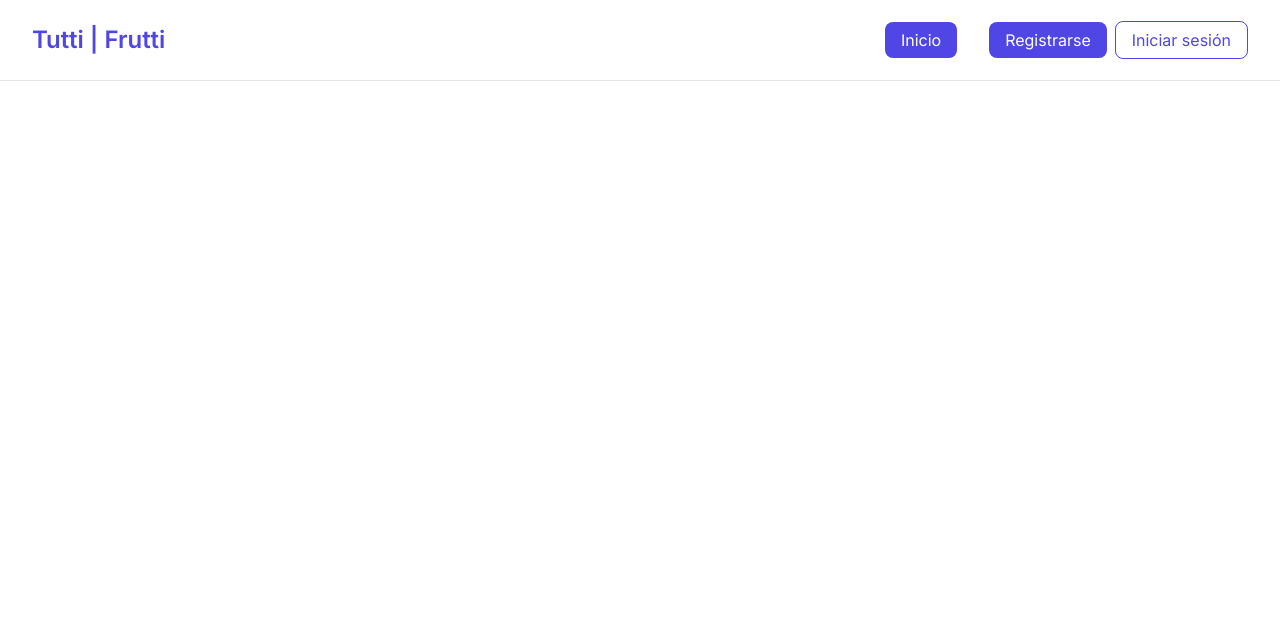
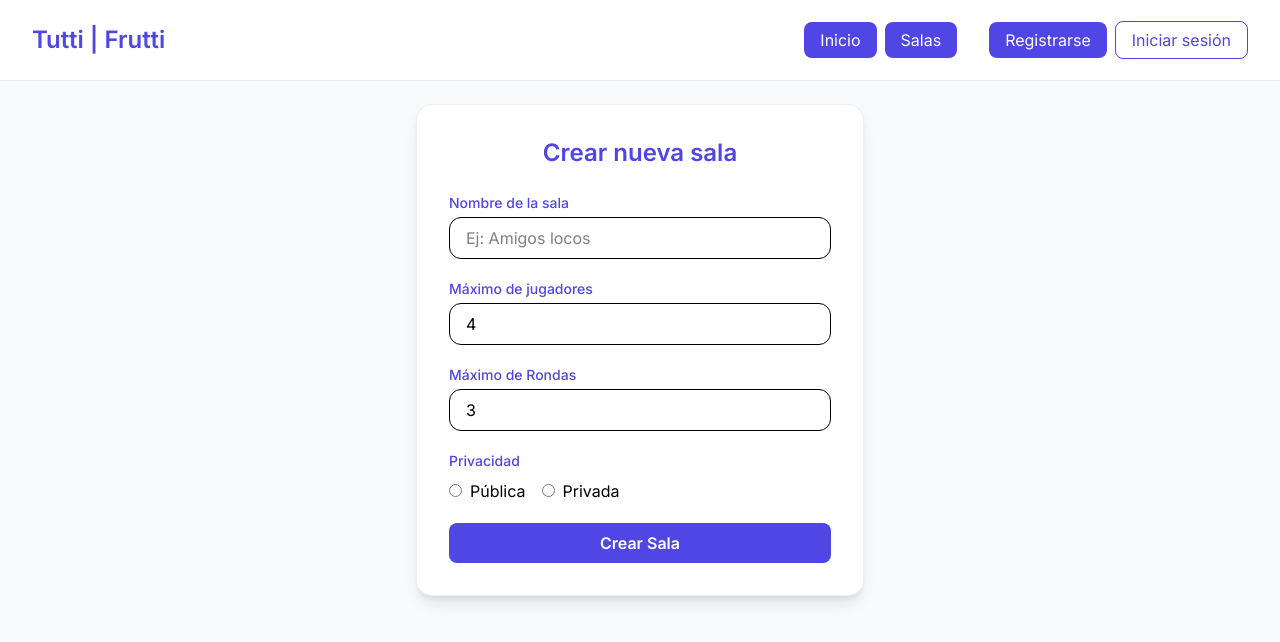
Before and after one commit to gian-marco24/Tuti-Fruti-Online, a React (Vite) app: page /create-room in a window 1280 px wide. Shown: the top 642 px of the page. Built offline with nearby package versions, Linux system fonts and the light colour scheme; no server answers.

Commit message:
Pantalla de Lobbies, y crear lobbies + rutas publicas

```diff
--- a/src/app/AppRouter.tsx
+++ b/src/app/AppRouter.tsx
@@ -3,18 +3,25 @@ import HomeScreen from '../features/home/pages/HomeScreen'
 import LoginScreen from '../features/auth/pages/LoginScreen'
 import RegisterScreen from '../features/auth/pages/RegisterScreen'
 import ProfileScreen from '../features/profile/pages/ProfileScreen'
+import LobbiesScreen from '../features/lobbies/pages/LobbiesScreen'
 import ProtectedRoutes from './ProtectedRoutes'
+import PublicRoutes from './PublicRoutes'
+import CreateRoomPage from '../features/lobbies/pages/CreateLobbyScreen'
 
 export const AppRouter = () => {
   return (
     <Routes>
       <Route path='/' element={<HomeScreen />} />
-      <Route path='/login' element={<LoginScreen />} />
-      <Route path='/register' element={<RegisterScreen />} />
+      <Route element={<PublicRoutes />}>
+        <Route path='/login' element={<LoginScreen />} />
+        <Route path='/register' element={<RegisterScreen />} />
+      </Route>
 
       <Route element={<ProtectedRoutes />}>
         <Route path='/profile' element={<ProfileScreen />} />
       </Route>
+      <Route path='/lobbies' element={<LobbiesScreen />} />
+      <Route path='/create-room' element={<CreateRoomPage />} />
     </Routes>
   )
 }
--- /dev/null
+++ b/src/app/PublicRoutes.tsx
@@ -0,0 +1,11 @@
+import { Navigate, Outlet } from "react-router-dom";
+import { useSelector } from "react-redux"
+import { type RootState } from '../infraestructure/store';
+
+const PublicRoutes = () => {
+  const user = useSelector((state: RootState) => state.auth.user)
+
+  return user ? <Navigate to="/profile"/> : <Outlet />
+}
+
+export default PublicRoutes
--- a/src/features/auth/pages/LoginScreen.tsx
+++ b/src/features/auth/pages/LoginScreen.tsx
@@ -1,7 +1,7 @@
 import { useForm } from "react-hook-form";
 import { zodResolver } from "@hookform/resolvers/zod";
 import { Link } from "react-router-dom";
-import { InputField } from "../ui/inputField";
+import { InputField } from "../../shared/ui/inputField";
 import { loginSchema, type LoginSchema } from "../schemas/loginSchema";
 import { useAuth } from "../hooks/useAuth";
 import { ButtonAnim } from "../../shared/ui/ButtonAnim";
@@ -14,7 +14,7 @@ export default function LoginScreen() {
   const { error, success, loading, submitLogin } = useAuth();
 
   return (
-    <div className="min-h-screen flex items-center justify-center bg-bg-light px-4">
+    <div className="min-h-screen flex items-start pt-12 justify-center bg-bg-light px-4">
       <div className="w-full max-w-md bg-white rounded-2xl shadow-lg p-8 border border-border-light">
         {/* Título */}
         <h2 className="text-3xl font-bold text-center text-primary mb-6">
--- a/src/features/auth/pages/RegisterScreen.tsx
+++ b/src/features/auth/pages/RegisterScreen.tsx
@@ -1,6 +1,6 @@
 import { useEffect } from "react";
 import { Link } from "react-router-dom";
-import { InputField } from "../ui/inputField";
+import { InputField } from "../../shared/ui/inputField";
 import { useForm } from "react-hook-form";
 import { zodResolver } from '@hookform/resolvers/zod';
 import { registerSchema, type RegisterSchema } from "../schemas/registerSchema";
@@ -23,7 +23,7 @@ export default function RegisterScreen() {
   }, [reset]);
 
   return (
-    <div className="min-h-screen flex items-center justify-center bg-bg-light px-4">
+    <div className="min-h-screen flex items-start pt-12 justify-center bg-bg-light px-4">
       <div className="w-full max-w-md bg-white rounded-2xl shadow-lg p-8 border border-border-light">
         {/* Título */}
         <h2 className="text-3xl font-bold text-center text-primary mb-6">
--- /dev/null
+++ b/src/features/lobbies/pages/CreateLobbyScreen.tsx
@@ -0,0 +1,123 @@
+import { useState } from "react";
+import { useForm } from "react-hook-form";
+import { zodResolver } from "@hookform/resolvers/zod";
+import { CreateRoomSchema, type CreateRoomForm } from "../schemas/CreateRoomSchema";
+import { InputField } from "../../shared/ui/inputField";
+import { ButtonAnim } from "../../shared/ui/ButtonAnim";
+
+export default function CreateRoomPage() {
+  const [loading] = useState(false)
+  const {
+    register,
+    handleSubmit,
+    formState: { errors },
+  } = useForm<CreateRoomForm>({
+    resolver: zodResolver(CreateRoomSchema),
+    defaultValues: {
+      name: "",
+      maxPlayers: 4,
+      rounds: 3,
+      privacy: "public",
+    },
+  });
+
+  const onSubmit = (data: CreateRoomForm) => {
+    console.log("Crear sala:", data);
+  };
+
+  return (
+    <div className="min-h-screen bg-bg-light flex items-start justify-center p-6">
+      <div className="w-full max-w-md rounded-2xl bg-white shadow-lg border border-primary/10 p-8">
+        <h1 className="text-2xl font-bold text-primary mb-6 text-center">
+          Crear nueva sala
+        </h1>
+
+        <form onSubmit={handleSubmit(onSubmit)} className="space-y-5">
+          {/* Nombre de la sala */}
+          <div>
+            <label className="block text-sm font-medium text-primary mb-1">
+              Nombre de la sala
+            </label>
+            <InputField
+              registration={register("name")}
+              id="name"
+              error={errors.name}
+              placeholder="Ej: Amigos locos"
+              type="text"
+              className="w-full rounded-xl border border-textOffFocus px-4 py-2 focus:border-details focus:outline-none"
+            />
+          </div>
+
+          {/* Máx jugadores */}
+          <div>
+            <label className="block text-sm font-medium text-primary mb-1">
+              Máximo de jugadores
+            </label>
+            <InputField
+              registration={register("maxPlayers", { valueAsNumber: true })}
+              id="maxPlayers"
+              error={errors.maxPlayers}
+              type="number"
+              min={2}
+              max={10}
+              className="w-full rounded-xl border border-textOffFocus px-4 py-2 focus:border-details focus:outline-none"
+            />
+          </div>
+
+          {/* Máx Rondas */}
+          <div>
+            <label className="block text-sm font-medium text-primary mb-1">
+              Máximo de Rondas
+            </label>
+            <InputField
+              registration={register("rounds", { valueAsNumber: true })}
+              id="rounds"
+              error={errors.rounds}
+              type="number"
+              className="w-full rounded-xl border border-textOffFocus px-4 py-2 focus:border-details focus:outline-none"
+            />
+          </div>
+
+          {/* Privacidad */}
+          <div>
+            <span className="block text-sm font-medium text-primary mb-2">
+              Privacidad
+            </span>
+            <div className="flex gap-4">
+              <label className="flex items-center gap-2">
+                <InputField
+                  registration={register("privacy")}
+                  id="privacy-public"
+                  type="radio"
+                  className="w-full rounded-xl border border-text-muted px-4 py-2 focus:border-accent focus:outline-none"
+                />
+                Pública
+              </label>
+              <label className="flex items-center gap-2">
+                <InputField
+                  registration={register("privacy")}
+                  id="privacy-private"
+                  type="radio"
+                  className="w-full rounded-xl border border-text-muted px-4 py-2 focus:border-accent focus:outline-none"
+                />
+                Privada
+              </label>
+            </div>
+            {errors.privacy && (
+              <p className="mt-1 text-sm text-error">
+                {errors.privacy.message}
+              </p>
+            )}
+          </div>
+
+          {/* Botón */}
+          <ButtonAnim
+            text="Crear Sala"
+            type="submit"
+            loading={loading}
+          />
+        </form>
+      </div>
+    </div>
+  );
+}
--- /dev/null
+++ b/src/features/lobbies/pages/LobbiesScreen.tsx
@@ -0,0 +1,75 @@
+import { useState } from "react";
+import { Link } from "react-router-dom";
+
+type Lobby = {
+  id: string;
+  name: string;
+  players: number;
+  maxPlayers: number;
+  status: "waiting" | "playing";
+};
+
+const sampleLobbies: Lobby[] = [
+  { id: "1", name: "Sala Pro", players: 2, maxPlayers: 4, status: "waiting" },
+  { id: "2", name: "Diversión Total", players: 4, maxPlayers: 4, status: "playing" },
+  { id: "3", name: "Amigos", players: 1, maxPlayers: 6, status: "waiting" },
+  { id: "4", name: "Competitiva", players: 3, maxPlayers: 5, status: "playing" },
+];
+
+export default function LobbiesPage() {
+  const [lobbies] = useState<Lobby[]>(sampleLobbies);
+
+  return (
+    <div className="min-h-screen bg-bg-light p-6">
+      {/* Encabezado */}
+      <div className="mb-6 flex flex-col md:flex-row md:items-center md:justify-between">
+        <h1 className="text-2xl font-bold text-primary">Salas disponibles</h1>
+        <div className="max-md:space-y-2 md:space-x-4 flex max-md:flex-col mt-2">
+          <Link to="/create-room" className="bg-primary hover:bg-primary-dark px-4 py-2 rounded-xl text-white w-fit">
+            Crear Sala
+          </Link>
+          <input
+            type="text"
+            placeholder="Buscar sala..."
+            className="rounded-xl border border-textOffFocus px-4 py-2 text-sm focus:border-details focus:outline-none"
+          />
+        </div>
+      </div>
+
+      {/* Grid de salas */}
+      <div className="grid grid-cols-1 gap-6 sm:grid-cols-2 lg:grid-cols-3">
+        {lobbies.map((lobby) => (
+          <div
+            key={lobby.id}
+            className="rounded-2xl bg-white shadow-md border border-primary/10 p-6 flex flex-col justify-between"
+          >
+            <div>
+              <h2 className="text-lg font-semibold text-primary">{lobby.name}</h2>
+              <p className="text-sm text-textOffFocus mt-1">
+                Jugadores: {lobby.players}/{lobby.maxPlayers}
+              </p>
+              <p
+                className={`mt-2 text-sm font-medium ${lobby.status === "waiting"
+                    ? "text-btnPrimaryColor"
+                    : "text-details"
+                  }`}
+              >
+                {lobby.status === "waiting" ? "Esperando jugadores" : "En curso"}
+              </p>
+            </div>
+
+            <button
+              className={`mt-4 w-full rounded-xl px-4 py-2 font-medium text-white transition ${lobby.players >= lobby.maxPlayers
+                  ? "bg-primary-light cursor-not-allowed"
+                  : "bg-primary hover:bg-primary-dark cursor-pointer"
+                }`}
+              disabled={lobby.players >= lobby.maxPlayers}
+            >
+              {lobby.players >= lobby.maxPlayers ? "Sala llena" : "Unirse"}
+            </button>
+          </div>
+        ))}
+      </div>
+    </div>
+  );
+}
--- /dev/null
+++ b/src/features/lobbies/schemas/CreateRoomSchema.ts
@@ -0,0 +1,16 @@
+import { z } from "zod";
+
+export const CreateRoomSchema = z.object({
+  name: z.string().min(3, "El nombre debe tener al menos 3 caracteres"),
+  maxPlayers: z
+    .number()
+    .min(2, "Mínimo 2 jugadores")
+    .max(10, "Máximo 10 jugadores"),
+  rounds: z
+    .number()
+    .min(3, "Al menos 3 rondas")
+    .max(15, "Hasta 15 rondas"),
+  privacy: z.enum(["public", "private"]),
+});
+
+export type CreateRoomForm = z.infer<typeof CreateRoomSchema>;
--- a/src/features/profile/pages/ProfileScreen.tsx
+++ b/src/features/profile/pages/ProfileScreen.tsx
@@ -21,7 +21,7 @@ export default function ProfileScreen() {
   };
 
   return (
-    <div className="min-h-screen pt-24 px-6 bg-bg-light flex justify-center">
+    <div className="min-h-screen pt-12 px-6 bg-bg-light flex justify-center items-start">
       <div className="w-full max-w-3xl bg-white rounded-2xl shadow-lg p-8 border border-border-light">
         {/* 📌 Cabecera del perfil */}
         <div className="flex flex-col md:flex-row items-center gap-6 mb-8">
@@ -45,8 +45,10 @@ export default function ProfileScreen() {
               ✏️
             </label>
           </div>
-
-          <div className="flex-1 text-center md:text-left">
+          <div className="flex-1 text-center md:text-left gap-4">
+            <div>
+              <h2 className="text-md font-regular text-primary">{user?.email}</h2>
+            </div>
             {isEditing ? (
               <input
                 type="text"
@@ -55,18 +57,18 @@ export default function ProfileScreen() {
                 className="px-4 py-2 border-2 border-border-light rounded-lg focus:outline-none focus:ring-2 focus:ring-primary"
               />
             ) : (
-              <h2 className="text-2xl font-bold text-primary">{user?.username}</h2>
+              <h2 className="text-3xl font-bold text-primary">{user?.username}</h2>
             )}
             <button
               onClick={() => {
                 if (isEditing) {
-                  changeUsername(newUsername);
+                  if(user.username !== newUsername) changeUsername(newUsername);
                   setIsEditing(false);
                 } else {
                   setIsEditing(true);
                 }
               }}
-              className="cursor-pointer mt-2 px-3 py-1 text-sm bg-primary text-white rounded-lg hover:bg-primary-dark transition"
+              className="cursor-pointer mt-2 px-4 py-2 text-md bg-primary text-white rounded-lg hover:bg-primary-dark transition"
             >
               {isEditing ? "Guardar" : "Editar nombre"}
             </button>
--- a/src/features/shared/ui/Navbar.tsx
+++ b/src/features/shared/ui/Navbar.tsx
@@ -1,24 +1,44 @@
 import { useState } from 'react'
 import { Link } from 'react-router-dom'
 import { Menu, X } from "lucide-react"
+import { useSelector } from "react-redux"
+import { type RootState } from '../../../infraestructure/store';
 
 const Navbar = () => {
   const [isOpen, setIsOpen] = useState(false);
+  const user = useSelector((state: RootState) => state.auth.user)
 
   return (
+    <div>
       <header className="w-full py-6 px-8 flex justify-between items-center border-b border-border-light bg-white fixed">
         <h1 className="text-2xl font-bold text-primary">Tutti | Frutti</h1>
 
         {/* Botones en desktop */}
         <div className='space-x-8 flex-row hidden md:flex'>
-        <div className=" ">
+          <div className='space-x-2'>
             <Link
               to="/"
               className="px-4 py-2 rounded-lg bg-primary text-white hover:bg-primary-dark transition"
             >
               Inicio
             </Link>
+            <Link
+              to="/lobbies"
+              className="px-4 py-2 rounded-lg bg-primary text-white hover:bg-primary-dark transition"
+            >
+              Salas
+            </Link>
           </div>
+          {user ? (
+            <div>
+              <Link
+                to="/profile"
+                className="px-4 py-2 rounded-lg bg-primary text-white hover:bg-primary-dark transition"
+              >
+                Perfil
+              </Link>
+            </div>
+          ) : (
             <div className="space-x-2">
               <Link
                 to="/register"
@@ -33,6 +53,7 @@ const Navbar = () => {
                 Iniciar sesión
               </Link>
             </div>
+          )}
         </div>
 
         {/* Botón hamburguesa en mobile */}
@@ -90,6 +111,10 @@ const Navbar = () => {
           </div>
         )}
       </header>
+      <div className='h-[80px]'>
+        <p>Hola Mundo</p>
+      </div>
+    </div>
   )
 }
 
```
Also changed, not shown: src/features/shared/ui/inputField.tsx (renamed from src/features/auth/ui/inputField.tsx). Lines whose indentation alone changed are shown as unchanged.
